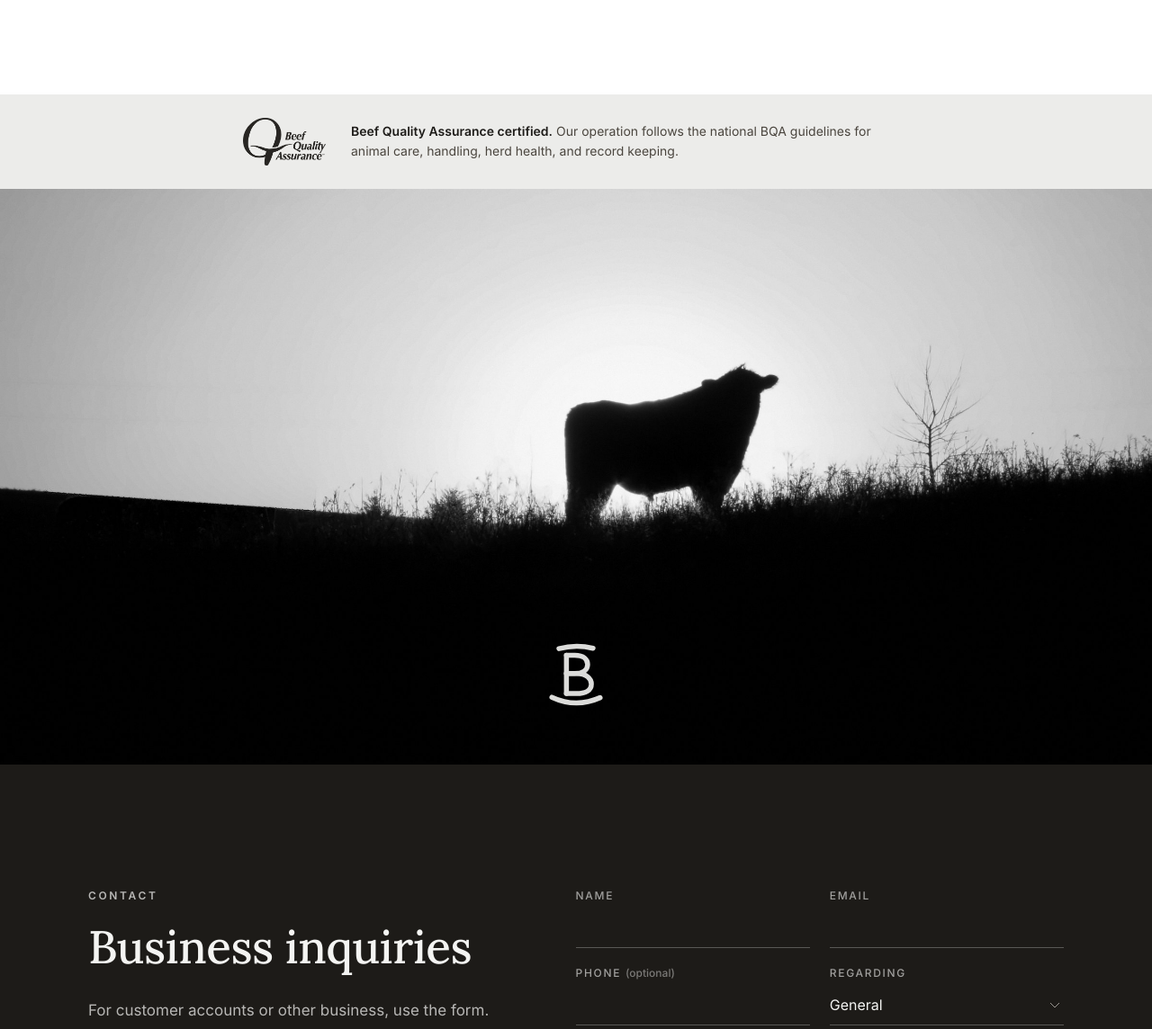
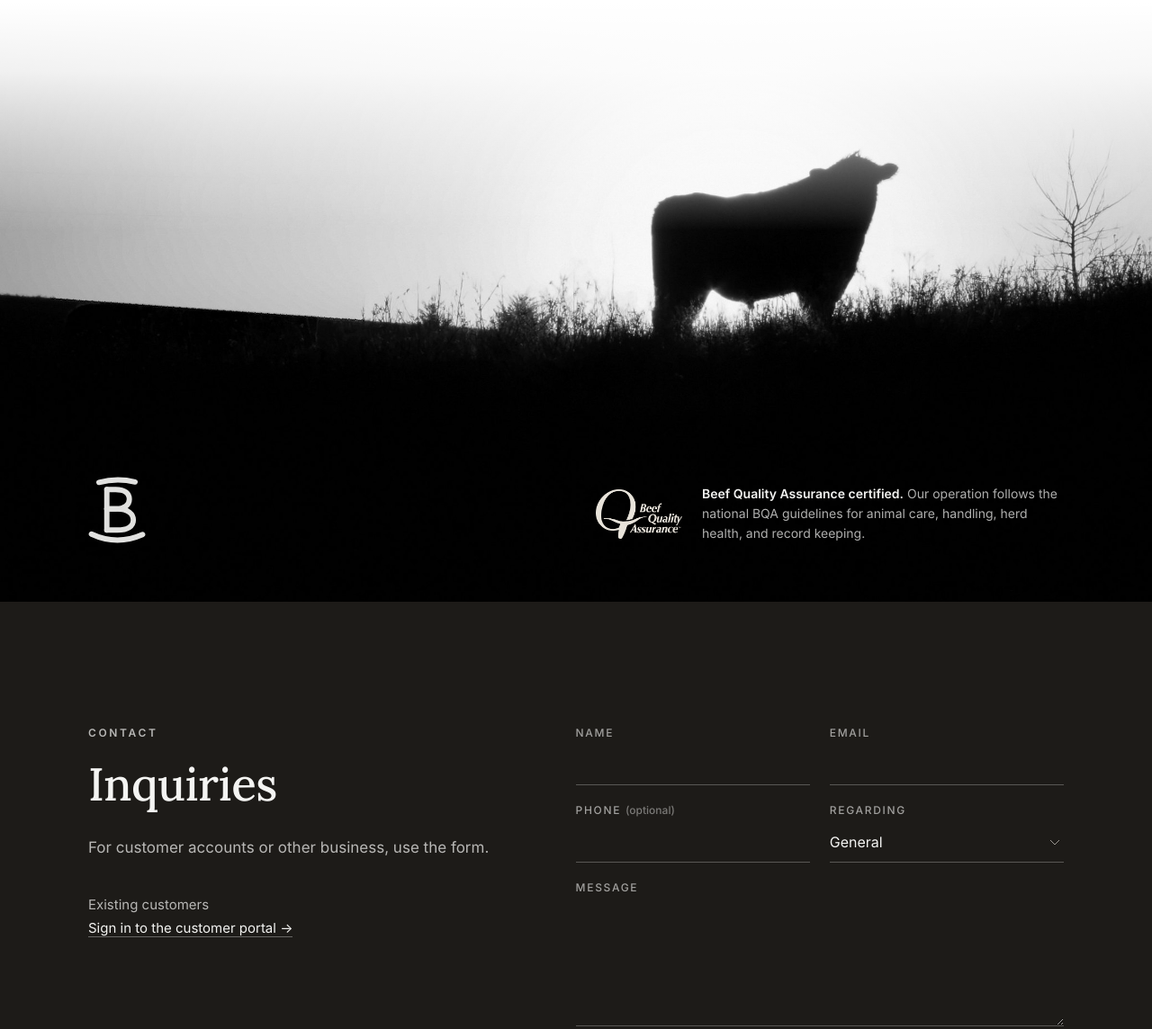
Before and after one commit to 7balvanz/Balvanz-Cattle-Website, a plain HTML site: page public/index.html in a window 1280 px wide. Shown: the part 2230-3374 px from the top of the page at 90% size. Drawn offline with Linux system fonts and the light colour scheme.

Commit message:
Band: cropped to tree, white top fade, brand left, BQA on the photo; contact heading Inquiries
Co-Authored-By: Claude Opus 5.5 <noreply@anthropic.com>
Claude-Session: https://claude.ai/code/session_01HcBjcp3yL2kzz4KUAjLibJ

```diff
--- a/public/index.html
+++ b/public/index.html
@@ -98,19 +98,15 @@
       </div>
     </section>
 
-    <!-- BQA -->
-    <section class="bqa">
-      <div class="wrap bqa-inner">
-        <img class="bqa-logo" src="/images/bqa-logo.png" alt="Beef Quality Assurance" width="720" height="415" loading="lazy">
-        <p class="bqa-text"><strong>Beef Quality Assurance certified.</strong> Our operation follows the national BQA guidelines for animal care, handling, herd health, and record keeping.</p>
-      </div>
-    </section>
-
-    <!-- BAND -->
-    <section class="band" aria-hidden="true">
-      <img src="/images/sunset-band.jpg" alt="" loading="lazy">
+    <!-- BAND (with BQA certification on the photo) -->
+    <section class="band">
+      <img src="/images/sunset-band-crop.jpg" alt="" loading="lazy">
       <div class="wrap band-content">
         <svg class="band-mark" aria-hidden="true"><use href="#brand"/></svg>
+        <div class="band-bqa">
+          <img src="/images/bqa-logo-light.png" alt="Beef Quality Assurance" width="720" height="415" loading="lazy">
+          <p><strong>Beef Quality Assurance certified.</strong> Our operation follows the national BQA guidelines for animal care, handling, herd health, and record keeping.</p>
+        </div>
       </div>
     </section>
 
@@ -119,7 +115,7 @@
       <div class="wrap split split-contact">
         <div class="split-text">
           <p class="eyebrow">Contact</p>
-          <h2>Business inquiries</h2>
+          <h2>Inquiries</h2>
           <p>For customer accounts or other business, use the form.</p>
           <p class="contact-alt contact-portal">Existing customers<br><a href="/clients/">Sign in to the customer portal →</a></p>
         </div>
--- a/public/styles.css
+++ b/public/styles.css
@@ -286,3 +286,23 @@ a.portal-card:hover { border-color: var(--ink); }
 /* Header: plain "Home" link on the left, styled like the menu items */
 .home-link { font: 500 13px/1 var(--sans); letter-spacing: .12em; text-transform: uppercase; text-decoration: none; color: var(--ink); padding: 12px 0; }
 .home-link:hover { color: var(--accent); }
+
+/* Band: cropped photo (bull right of center), white fade at top, brand left, BQA on the ground */
+.band { height: clamp(460px, 52vw, 760px); background: #000; }
+.band img { object-position: 50% 42%; }
+.band::before { content: ""; position: absolute; inset: 0 0 auto 0; height: 38%; z-index: 1; pointer-events: none;
+  background: linear-gradient(to bottom, #fff 0%, rgba(255,255,255,.85) 30%, rgba(255,255,255,.4) 65%, rgba(255,255,255,0) 100%); }
+.band-content { z-index: 2; flex-direction: row; align-items: flex-end; justify-content: space-between; gap: 40px; }
+.band-mark { width: 64px; height: 76px; opacity: .92; flex: none; }
+.band-bqa { display: flex; align-items: center; gap: 22px; max-width: 520px; color: rgba(244,244,242,.72); }
+.band-bqa img { position: static; width: 96px; height: auto; flex: none; object-fit: contain; }
+.band-bqa p { margin: 0; font: 400 14px/1.6 var(--sans); max-width: none; }
+.band-bqa strong { color: var(--bone); font-weight: 600; }
+@media (max-width: 760px) {
+  .band { height: 560px; }
+  .band img { object-position: 62% 40%; }
+  .band-content { flex-direction: column; align-items: flex-start; gap: 26px; }
+  .band-bqa img { width: 72px; }
+  .band-bqa p { font-size: 13px; }
+}
+.section-gallery { padding-bottom: clamp(24px, 3vw, 48px); }
```
Also changed, not shown: public/images/sunset-band-crop.jpg (added).
